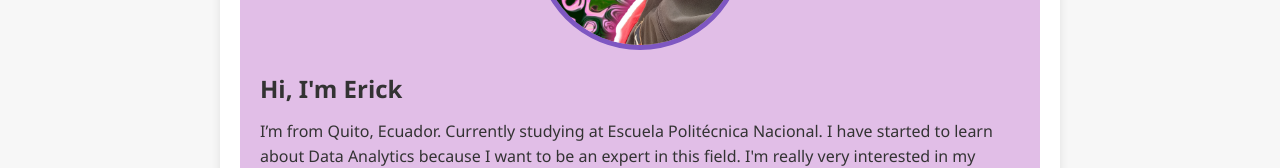
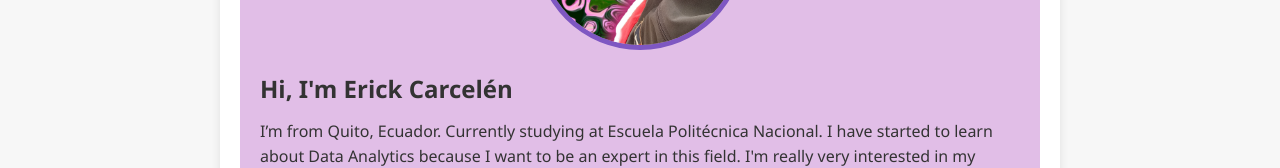
Before and after one commit to ErickC162/erickc162.github.io, a plain HTML site: page index.html in a window 1280 px wide. Shown: the part 331-499 px from the top of the page. Drawn offline with Linux system fonts and the light colour scheme.

Commit message:
Update index.html with full name

```diff
--- a/index.html
+++ b/index.html
@@ -15,7 +15,7 @@
     <div class="container">
         <div class="about-me">
             <img src="foto.jpg" alt="Tu Fotografía">
-            <h2>Hi, I'm Erick</h2>
+            <h2>Hi, I'm Erick Carcelén</h2>
             <p>
                 I’m from Quito, Ecuador. Currently studying at Escuela Politécnica Nacional. I have started to learn about Data Analytics because I want to be an expert in this field. I'm really very interested in my career, learning new things every day.
             </p>
```
